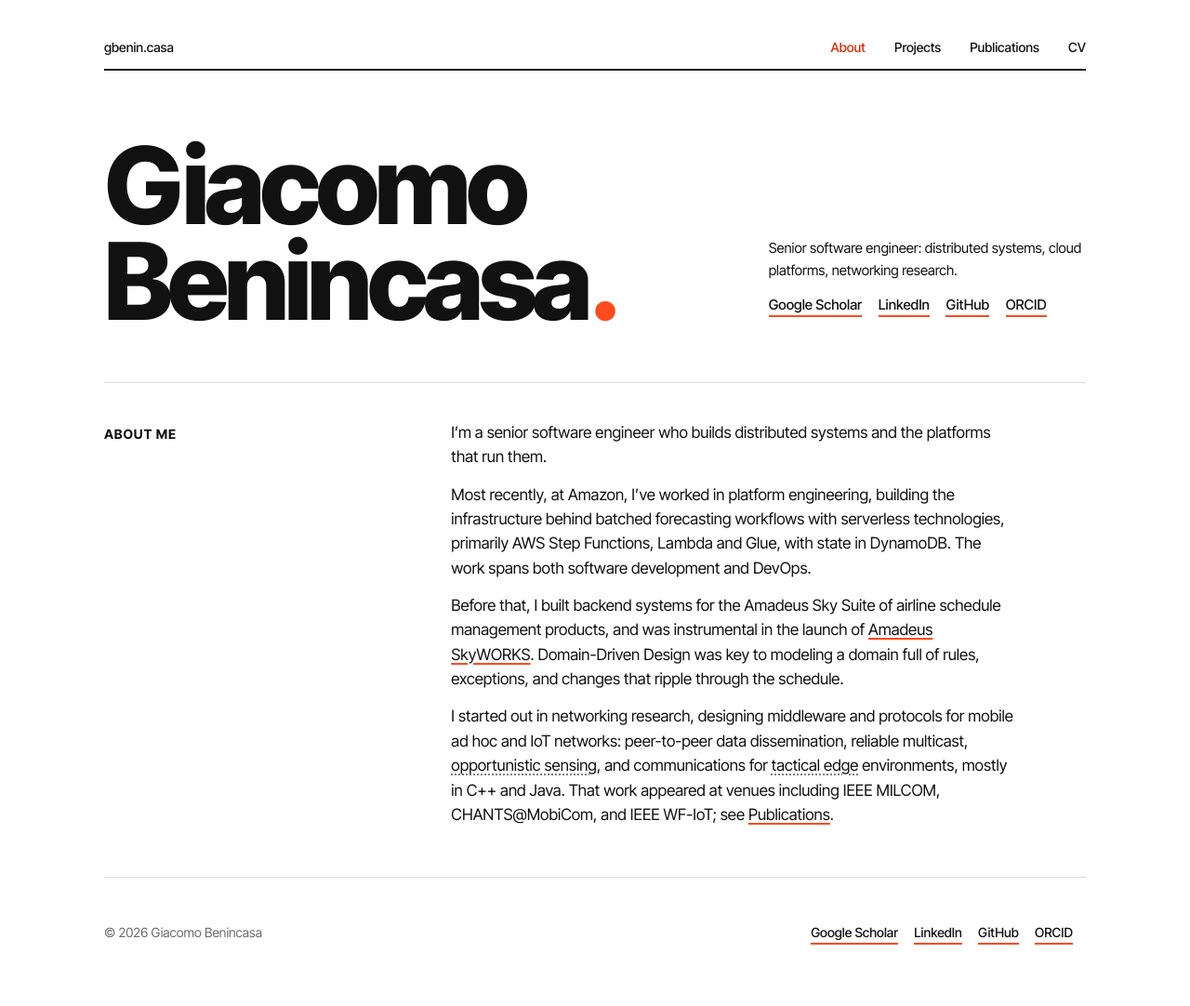
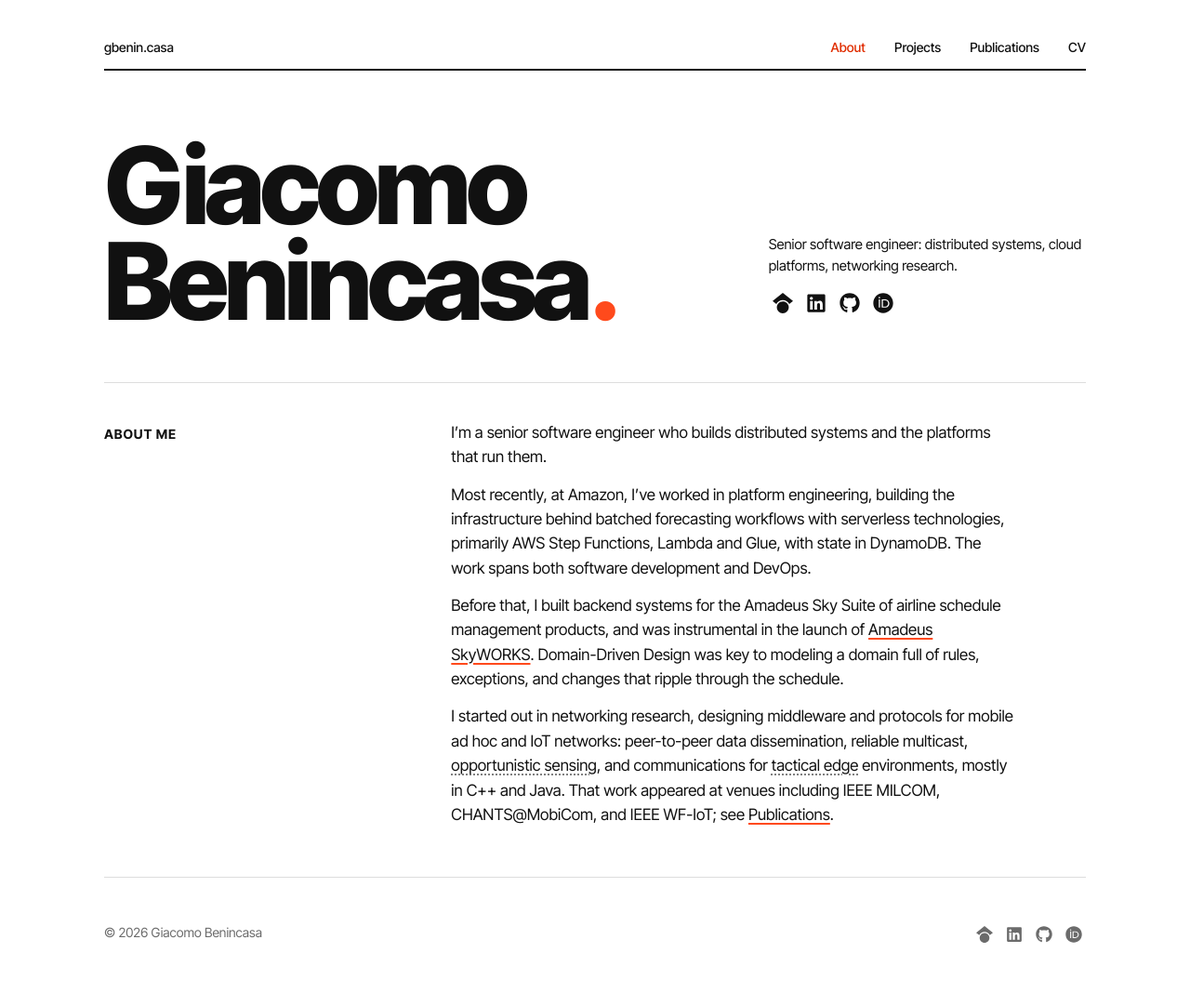
Before and after one commit to giacobenin/giacobenin.github.io, a Jekyll site: the page built from _pages/about.md, in a window 1280 px wide. Shown: the whole page at 93% size. Built offline with Jekyll 4.4.1, drawn with Linux system fonts in a browser that asks for light colours.

Commit message:
Show profile links as brand icons instead of text
Inline SVGs (Font Awesome Free brands, CC BY 4.0) for Google Scholar,
LinkedIn, GitHub and ORCID in the hero and footer; the label stays as
aria-label and title. No extra requests, allowed by the CSP.

Co-Authored-By: Claude Opus 5.5 <noreply@anthropic.com>

```diff
--- a/_config.yml
+++ b/_config.yml
@@ -22,18 +22,18 @@ author:
   avatar : # "/assets/images/profile.jpg"  (uncomment after adding a square photo)
   bio    : "Senior Software Engineer"
   location : # optional
-  links:
+  links:            # icon: file name in _includes/icons/ (shown instead of the label; label becomes its accessible name)
     - label: "Google Scholar"
-      icon: "fas fa-fw fa-graduation-cap"
+      icon: "google-scholar"
       url: "https://scholar.google.com/citations?user=fa77M2IAAAAJ"
     - label: "LinkedIn"
-      icon: "fab fa-fw fa-linkedin"
+      icon: "linkedin"
       url: "https://www.linkedin.com/in/gbenincasa/"
     - label: "GitHub"
-      icon: "fab fa-fw fa-github"
+      icon: "github"
       url: "https://github.com/giacobenin"
     - label: "ORCID"
-      icon: "fab fa-fw fa-orcid"
+      icon: "orcid"
       url: "https://orcid.org/0000-0002-6357-9043"
 
 footer:
--- a/_includes/site.scss
+++ b/_includes/site.scss
@@ -100,11 +100,18 @@ a {
   align-self: end; font-size: 15px;
   p { margin: 0 0 14px; }
 }
+// Profile links: brand icons (Font Awesome Free, CC BY 4.0; _includes/icons/),
+// named by aria-label/title. Padding keeps each target at least 24px.
+.hero-links, .foot-links { display: flex; flex-wrap: wrap; gap: 6px; }
 .hero-links a, .foot-links a {
-  display: inline-block; margin-right: 14px; font-weight: 500;
-  text-decoration: none; border-bottom: 2px solid $accent;
+  display: inline-flex; padding: 4px;
+  color: inherit; text-decoration: none;
   &:hover { color: $accent-text; }
 }
+.hero-links { margin-left: -4px; }   // align the first icon with the text above
+.hero-links .icon { width: 22px; height: 22px; }
+.foot-links .icon { width: 18px; height: 18px; }
+.icon { display: block; }
 .dot { color: $accent; }
 
 // Inner page title
--- a/_layouts/default.html
+++ b/_layouts/default.html
@@ -47,7 +47,8 @@
       <span>© {{ site.time | date: '%Y' }} {{ site.author.name }}</span>
       <span class="foot-links">
         {%- for link in site.author.links %}
-        <a href="{{ link.url }}" rel="me">{{ link.label }}</a>
+        {%- assign icon = link.icon %}
+        <a href="{{ link.url }}" rel="me" aria-label="{{ link.label }}" title="{{ link.label }}">{% include icons/{{ icon }}.svg %}</a>
         {%- endfor %}
       </span>
     </footer>
--- a/_layouts/home.html
+++ b/_layouts/home.html
@@ -8,7 +8,8 @@ layout: default
     <p>{{ site.description }}</p>
     <p class="hero-links">
       {%- for link in site.author.links %}
-      <a href="{{ link.url }}" rel="me">{{ link.label }}</a>
+      {%- assign icon = link.icon %}
+      <a href="{{ link.url }}" rel="me" aria-label="{{ link.label }}" title="{{ link.label }}">{% include icons/{{ icon }}.svg %}</a>
       {%- endfor %}
     </p>
   </div>
```
Also changed, not shown: AGENTS.md (+1 -0 lines), _includes/icons/github.svg (added), _includes/icons/google-scholar.svg (added), _includes/icons/linkedin.svg (added), _includes/icons/orcid.svg (added).
